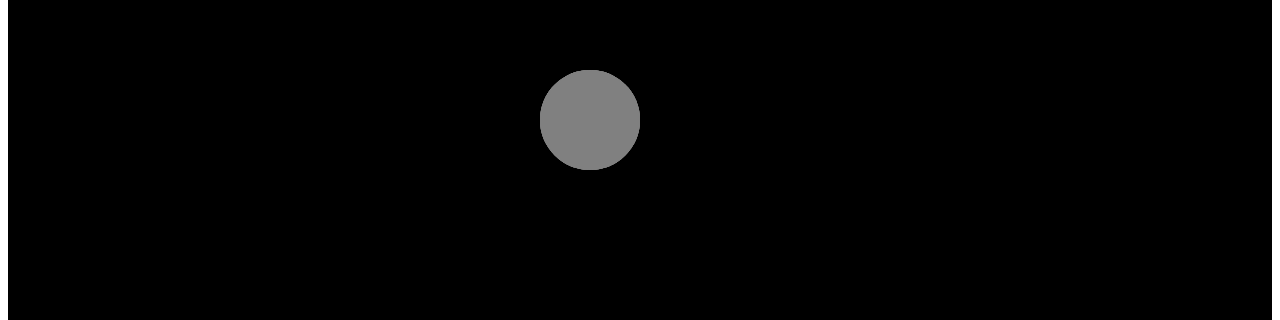
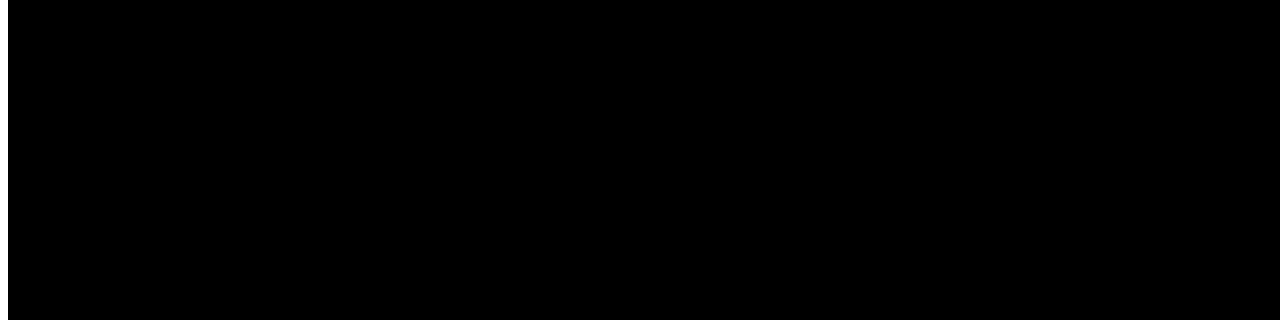
Before and after one commit to tbunitrade/planet-app-vuejs, a Vue app in the folder planet-app/: page / in a window 1280 px wide. Shown: the part 230-550 px from the top of the page. Built offline with nearby package versions, Linux system fonts and the light colour scheme.

Commit message:
create orbit for our planet, change space rules

```diff
--- a/planet-app/src/App.vue
+++ b/planet-app/src/App.vue
@@ -1,28 +1,27 @@
 <template>
   <div id="app">
-    <Planet name="Нейминг адрес сайта" />
-    <Planet name="Прототипирование проекта" />
-    <Planet name="Дизайн для Веба" />
-    <Planet name="Вертска дизайна" />
-    <Planet name="Обратная связь" />
+    <Planet name="Нейминг адрес сайта" :orbitSize="145" />
+    <Planet name="Прототипирование проекта" :orbitSize="200" />
+    <Planet name="Дизайн для Веба"  :orbitSize="300" />
+    <Planet name="Вертска дизайна" :orbitSize="500"/>
+    <Planet name="Обратная связь" :orbitSize="600" />
   </div>
 </template>
 
 <script>
-import Planet from './components/PlanetComponent.vue';
+import PlanetComponent from './components/PlanetComponent.vue';
 
 export default {
   components: {
-    Planet
+    PlanetComponent
   }
 };
 </script>
 
 <style>
 #app {
-  display: flex;
-  justify-content: space-around;
-  align-items: center;
+  position: relative;
+  width: 100vw;
   height: 100vh;
   background-color: #000;
   overflow: hidden;
```
